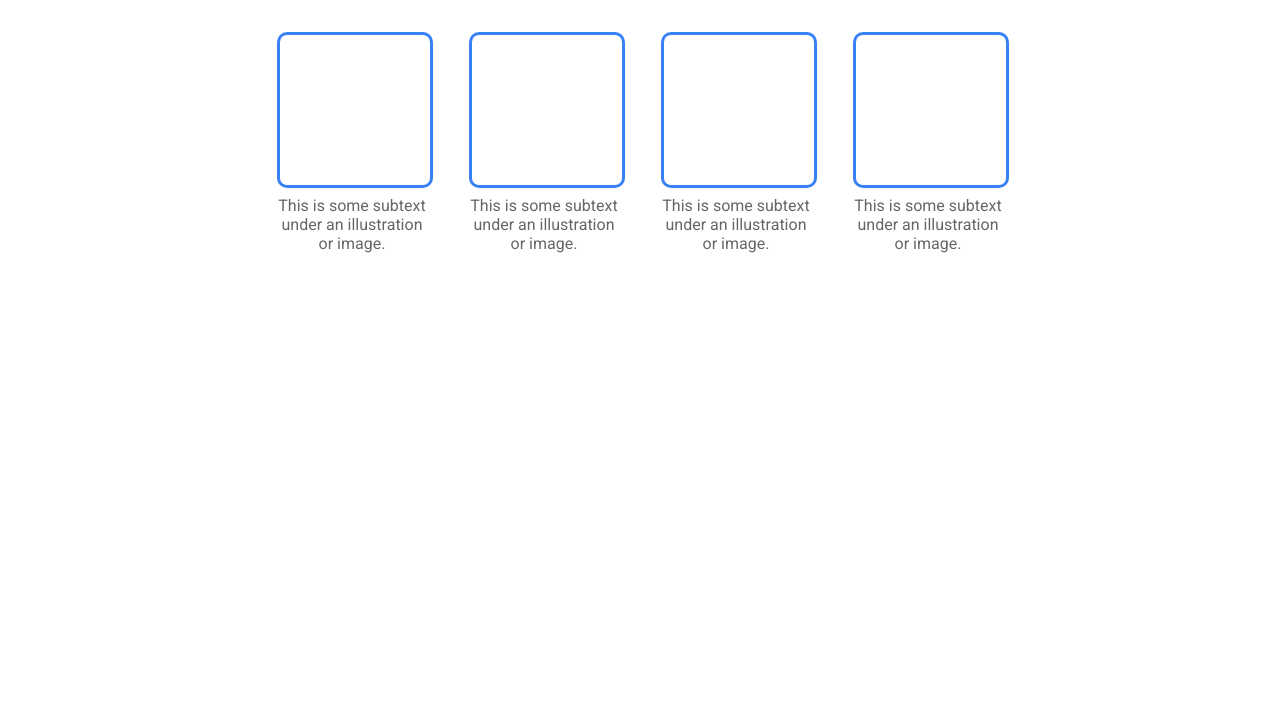
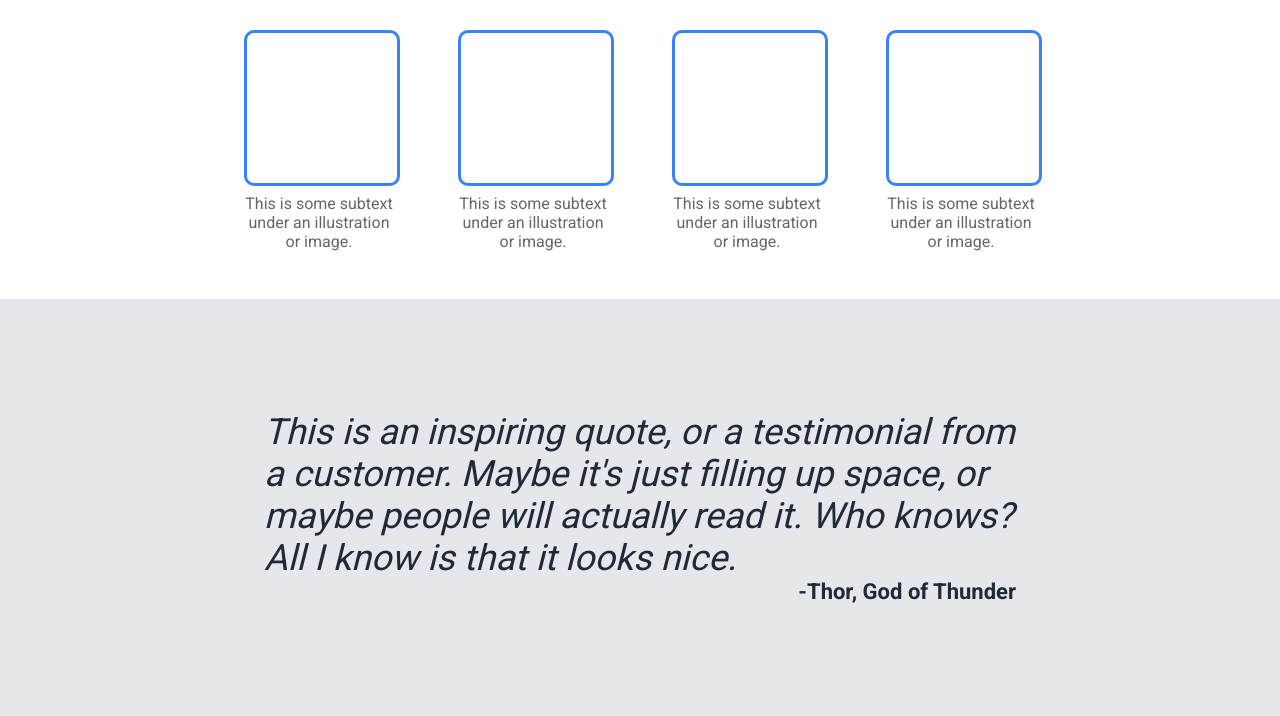
Before and after one commit to benjas909/flex-project, a plain HTML site: page index.html in a window 1280 px wide. Shown: the part 594-1310 px from the top of the page. Before the commit the page ends 895 px from the top, so only its background shows below. Drawn offline with Linux system fonts and the light colour scheme.

Commit message:
Add quote section

```diff
--- a/index.html
+++ b/index.html
@@ -91,7 +91,13 @@
 
 
     <div class="quote">
-
+      <div class="quote-bigtext">
+        This is an inspiring quote, or a testimonial from a customer. Maybe it's just filling up space, or maybe people will actually read it.
+         Who knows? All I know is that it looks nice.
+      </div>
+      <div class="quote-author">
+        -Thor, God of Thunder
+      </div>
 
     </div>
 
--- a/styles.css
+++ b/styles.css
@@ -30,9 +30,6 @@ a {
   display: flex;
   align-items: center;
   padding: 8px 196px;
-
-  border: 1px solid black;
-
 }
 
 .logo {
@@ -53,7 +50,6 @@ a {
   align-items: center;
   justify-content: space-between;
   gap: 16px;
-  /* border: 1px solid white; */
   padding: 96px 196px;
 }
 
@@ -62,7 +58,6 @@ a {
   flex-direction: column;
   width: 400px;
   flex: 1 1 auto;
-  border: 1px solid black;
   gap: 4px;
 }
 
@@ -75,7 +70,6 @@ a {
   width: 480px;
   flex: 0 1 auto;
   background-color: #666;
-  /* border: 1px solid white; */
 }
 
 
@@ -120,7 +114,7 @@ a {
 .info-container {
   display: inherit;
   justify-content: space-between;
-  gap: 42px;
+  gap: 64px;
   flex: 1 0 auto;
   justify-content: center;
   text-align: center;
@@ -132,7 +126,6 @@ a {
   flex-direction: column;
   gap: 8px;
   max-width: 150px;
-  /* border: 1px solid black; */
   color: #666;
 }
 
@@ -144,3 +137,24 @@ a {
   flex: 0 0 auto;
   border-radius: 10px;
 }
+
+
+.quote {
+  display: flex;
+  flex-direction: column;
+  background-color: #E5E7EB;
+  padding: 112px 264px;
+  color: #1F2937;
+}
+
+.quote-bigtext {
+  font-size: 36px;
+  font-style: italic;
+  font-weight: 100;
+}
+
+.quote-author {
+  font-size: 22px;
+  font-weight: bolder;
+  align-self: flex-end;
+}
```
